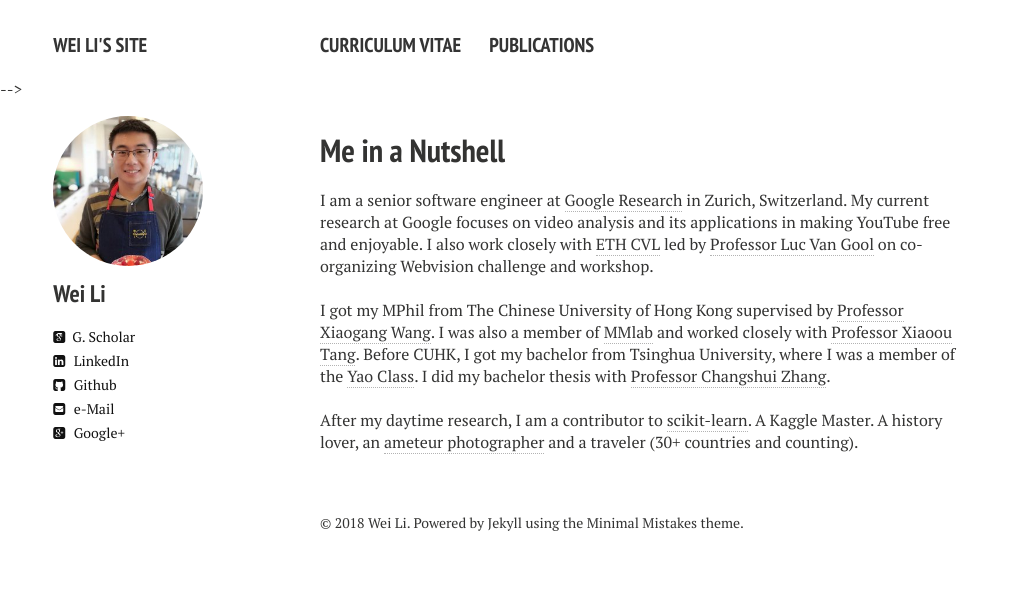
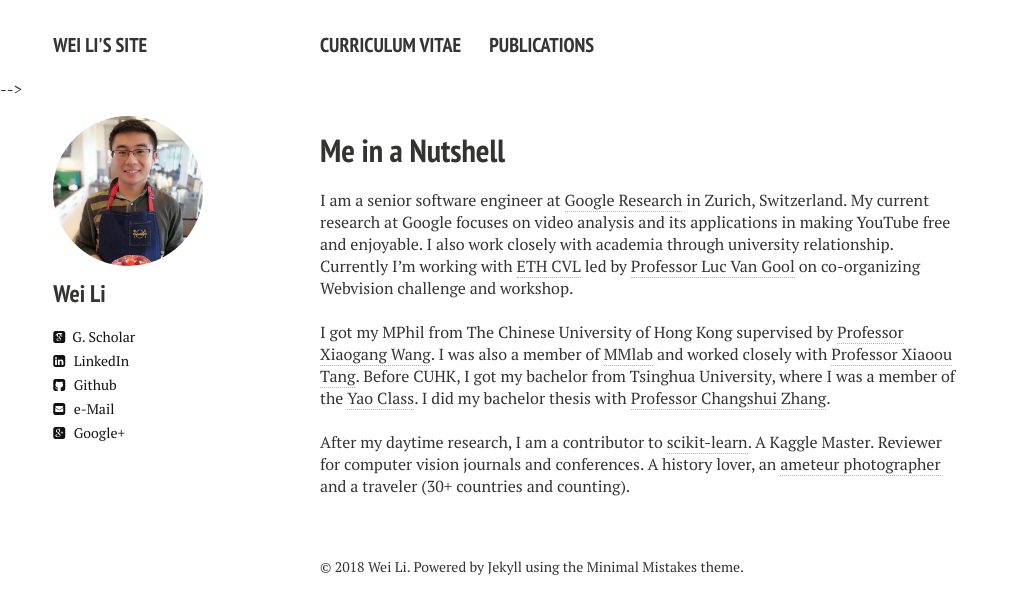
Before and after one commit to weilinear/BACKUP_weilinear.github.io, a Jekyll site: the page built from index.md, in a window 1280 px wide. Shown: the top 614 px of the page, without its empty margins (0-1018 px from the left). Built offline with Jekyll 4.4.1, drawn with Linux system fonts in a browser that asks for light colours; nearby versions of some CDN libraries; comment, search, counter and statistics services are not loaded.

Commit message:
MOD update homepage

```diff
--- a/index.md
+++ b/index.md
@@ -9,7 +9,7 @@ image:
 
 I am a senior software engineer at <a href="https://research.google.com" target="_blank">Google Research</a> in
 Zurich, Switzerland. My current research at Google focuses on video analysis and its applications in making YouTube free and enjoyable.
-I also work closely with <a href="http://www.vision.ee.ethz.ch/en/" target="_blank">ETH CVL</a> led by
+I also work closely with academia through university relationship. Currently I'm working with <a href="http://www.vision.ee.ethz.ch/en/" target="_blank">ETH CVL</a> led by
 <a href="https://www.vision.ee.ethz.ch/en/members/get_member.cgi?id=1" target="_blank">Professor Luc Van Gool</a> on co-organizing Webvision challenge and workshop.
 
 <br />
@@ -20,5 +20,5 @@ bachelor from Tsinghua University, where I was a member of the <a href="http://i
 I did my bachelor thesis with <a href="http://www.tsinghua.edu.cn/publish/auen/1713/2011/20110704140705068195236/20110704140705068195236_.html" target="_blank">Professor Changshui Zhang</a>.
 
 <br />
-After my daytime research, I am a contributor to <a href="http://scikit-learn.org">scikit-learn</a>. A Kaggle Master.
+After my daytime research, I am a contributor to <a href="http://scikit-learn.org">scikit-learn</a>. A Kaggle Master. Reviewer for computer vision journals and conferences.
 A history lover, an <a href="https://www.flickr.com/photos/154241911@N04/">ameteur photographer</a> and a traveler (30+ countries and counting).
```
